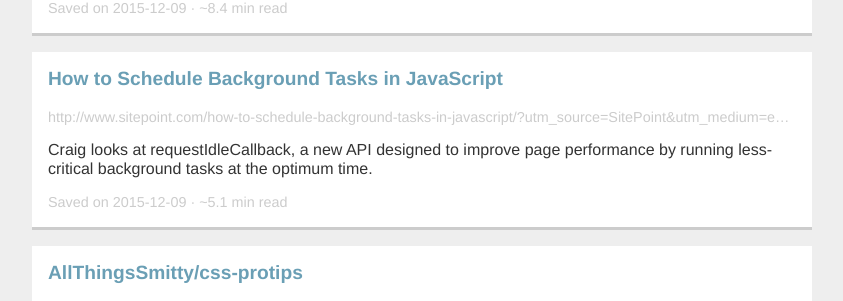
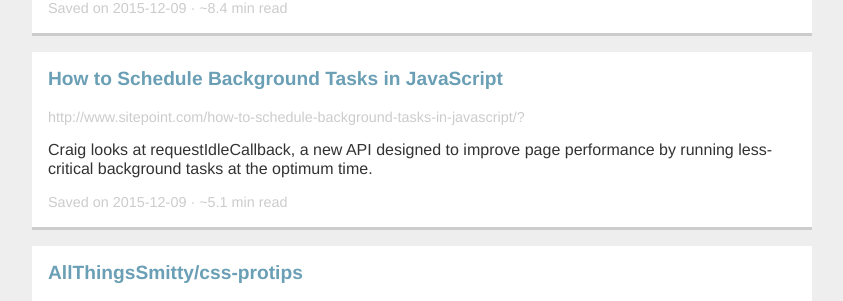
Before and after one commit to matita/min-gh-jekyll, a Jekyll site: the page built from index.html, in a window 1280 px wide and 900 px high. Shown: the part 299-600 px from the top of the window, without its empty margins (218-1061 px from the left). Built offline with Jekyll 4.4.1, drawn with Linux system fonts in a browser that asks for light colours; nearby versions of some CDN libraries; part of the change alters nothing that is shown.

Commit message:
Saved from http://www.sitepoint.com/how-to-schedule-background-tasks-in-javascript/?utm_source=SitePoint&utm_medium=email&utm_campaign=Versioning&utm_medium=email&utm_campaign=Versioning%20376&utm_content=Versioning%20376+Version+A+CID_7e5129c5943d21a33804d553d70f985f&utm_source=CampaignMonitor%20SitePoint&utm_term=scheduling%20background%20tasks%20in%20JavaScript

```diff
--- a/_posts/2015-12-09-how-to-schedule-background-tasks-in-javascript.html
+++ b/_posts/2015-12-09-how-to-schedule-background-tasks-in-javascript.html
@@ -1,8 +1,8 @@
 ---
 title: "How to Schedule Background Tasks in JavaScript"
 description: "Craig looks at requestIdleCallback, a new API designed to improve page performance by running less-critical background tasks at the optimum time."
-link: "http://www.sitepoint.com/how-to-schedule-background-tasks-in-javascript/?utm_source=SitePoint&utm_medium=email&utm_campaign=Versioning&utm_medium=email&utm_campaign=Versioning%20376&utm_content=Versioning%20376+Version+A+CID_7e5129c5943d21a33804d553d70f985f&utm_source=CampaignMonitor%20SitePoint&utm_term=scheduling%20background%20tasks%20in%20JavaScript"
-saved: "2015-12-09 10:47:47"
+link: "http://www.sitepoint.com/how-to-schedule-background-tasks-in-javascript/?"
+saved: "2015-12-09 11:00:53"
 ---
 
     <p>If you remember nothing else about JavaScript, never forget this: <em>it blocks</em>.</p>
```
